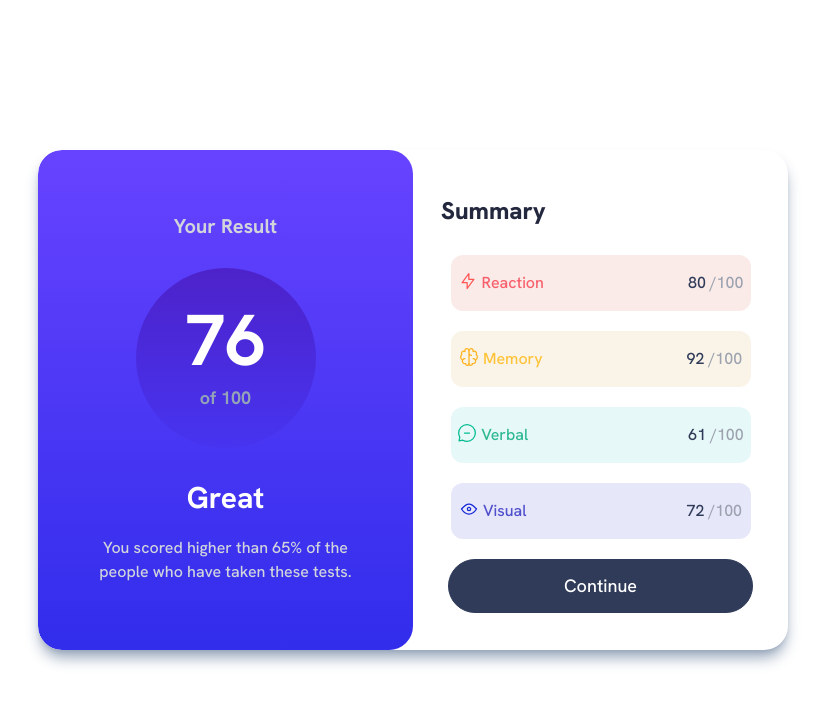
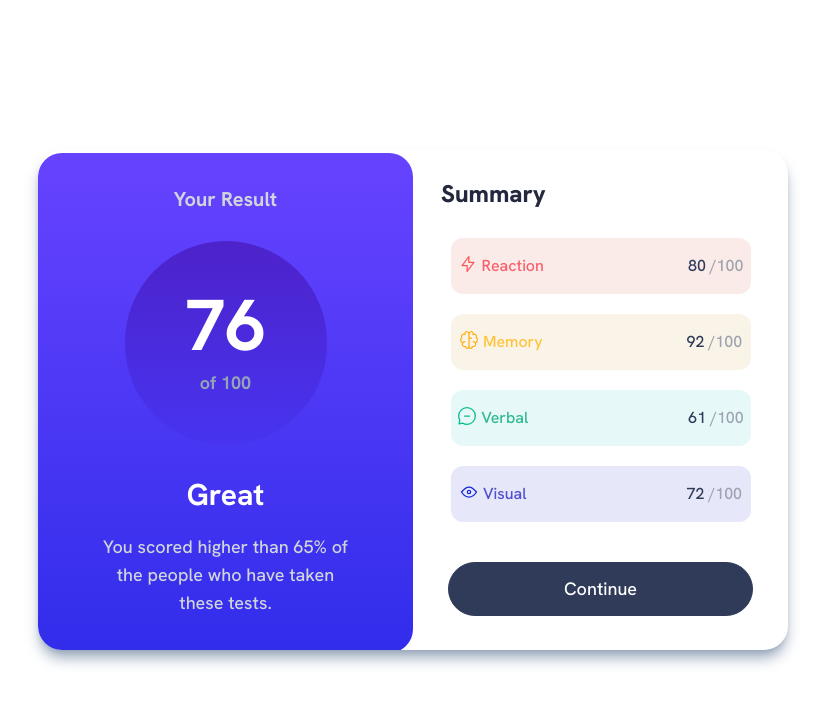
Before and after one commit to JGSSFW/JGSSFW.github.io, a website: page index.html in a window 1280 px wide. Shown: the whole page, without its empty margins (227-1052 px from the left). Drawn offline with Linux system fonts and the light colour scheme.

Commit message:
Ajustes finos em posicionamento de elementos

```diff
--- a/index.html
+++ b/index.html
@@ -19,12 +19,12 @@
         <div class="shadow-lg shadow-slate-400 grid text-center w-[400px] h-fit rounded-b-3xl overflow-hidden md:grid-cols-2 md:h-[500px] md:w-[750px] md:items-center md:rounded-3xl">
             <div class="flex flex-col h-auto items-center bg-gradient-to-t from-[#312DEB] to-[#6743FF] rounded-b-3xl pb-8 md:h-[500px] md:rounded-3xl md:justify-center">
                 <h2 class="text-gray-300 my-7 text-xl font-bold">Your Result</h2>
-                <div class="rounded-full bg-gradient-to-b w-[180px] from-[#4D22CA] to-[#4734F0] p-9">
+                <div class="rounded-full bg-gradient-to-b w-[202px] from-[#4D22CA] to-[#4734F0] p-12">
                     <h2 class="text-white font-bold text-7xl mb-2">76</h2>
                     <p class="text-slate-400 font-bold text-lg">of 100</p>
                 </div>
                 <h2 class="mt-8 mb-5 text-white font-semibold text-3xl">Great</h2>
-                <p class="mx-14 text-center font-medium text-gray-300">You scored higher than 65% of the people who have taken these tests.</p>
+                <p class="mx-14 text-center font-medium text-gray-300 text-lg">You scored higher than 65% of the people who have taken these tests.</p>
             </div>
             <div class="">
                     <h2 class="text-left ml-8 text-[#24283E] text-2xl font-extrabold my-7 md:ml-7">Summary</h2>
@@ -69,7 +69,7 @@
                             </div>
                         </div>
                     </div>
-                    <button class="text-white text-lg bg-[#303B59] rounded-full px-[115px] py-3 my-5 border border-[#303B59] hover:bg-white hover:text-[#303B59]">Continue</button>
+                    <button class="text-white text-lg bg-[#303B59] rounded-full px-[115px] py-3 my-10 border border-[#303B59] hover:bg-white hover:text-[#303B59]">Continue</button>
             </div>
         </div>
     </div>
```
Also changed, not shown: src/css/output.css.
